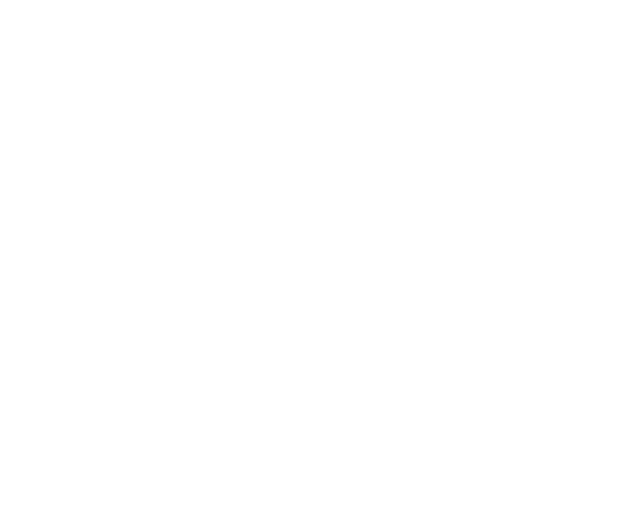
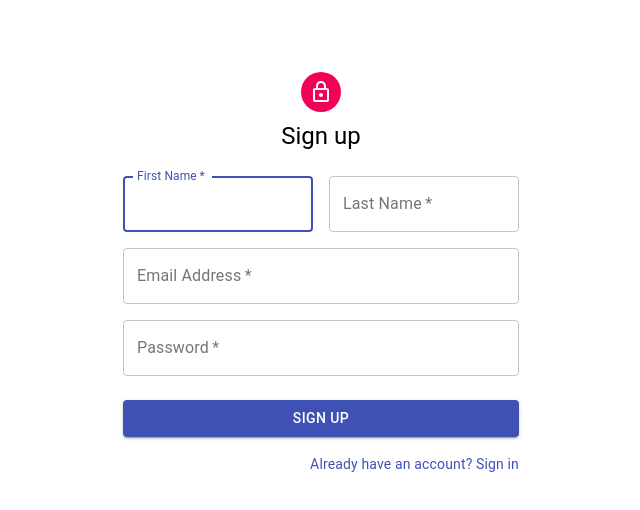
Before and after one commit to mustafa94hammouz/react-chat, a React (Create React App) app: page / in a window 1280 px wide. Shown: the top 510 px of the page, without its empty margins (319-959 px from the left). Built offline with nearby package versions, Linux system fonts and the light colour scheme.

Commit message:
Material ui installation and Registration form

```diff
--- a/package.json
+++ b/package.json
@@ -4,6 +4,8 @@
   "private": true,
   "dependencies": {
     "@material-ui/core": "^4.5.0",
+    "@material-ui/icons": "^4.4.3",
+    "@material-ui/styles": "^4.5.0",
     "react": "^16.10.2",
     "react-dom": "^16.10.2",
     "react-scripts": "1.1.4"
--- a/src/App.js
+++ b/src/App.js
@@ -1,7 +1,13 @@
 import React from "react";
 
+import { Registration } from "./components/Registration";
+
 function App() {
-  return <div></div>;
+  return (
+    <div>
+      <Registration />
+    </div>
+  );
 }
 
 export default App;
--- /dev/null
+++ b/src/components/Registration.js
@@ -0,0 +1,121 @@
+import React from "react";
+import Avatar from "@material-ui/core/Avatar";
+import Button from "@material-ui/core/Button";
+import TextField from "@material-ui/core/TextField";
+import FormControlLabel from "@material-ui/core/FormControlLabel";
+import Checkbox from "@material-ui/core/Checkbox";
+import Link from "@material-ui/core/Link";
+import Grid from "@material-ui/core/Grid";
+import Box from "@material-ui/core/Box";
+import LockOutlinedIcon from "@material-ui/icons/LockOutlined";
+import Typography from "@material-ui/core/Typography";
+import { makeStyles } from "@material-ui/core/styles";
+import Container from "@material-ui/core/Container";
+
+const useStyles = makeStyles(theme => ({
+  "@global": {
+    body: {
+      backgroundColor: theme.palette.common.white
+    }
+  },
+  paper: {
+    marginTop: theme.spacing(8),
+    display: "flex",
+    flexDirection: "column",
+    alignItems: "center"
+  },
+  avatar: {
+    margin: theme.spacing(1),
+    backgroundColor: theme.palette.secondary.main
+  },
+  form: {
+    width: "100%", // Fix IE 11 issue.
+    marginTop: theme.spacing(3)
+  },
+  submit: {
+    margin: theme.spacing(3, 0, 2)
+  }
+}));
+
+export function Registration() {
+  const classes = useStyles();
+
+  return (
+    <Container component='main' maxWidth='xs'>
+      <div className={classes.paper}>
+        <Avatar className={classes.avatar}>
+          <LockOutlinedIcon />
+        </Avatar>
+        <Typography component='h1' variant='h5'>
+          Sign up
+        </Typography>
+        <form className={classes.form} noValidate>
+          <Grid container spacing={2}>
+            <Grid item xs={12} sm={6}>
+              <TextField
+                autoComplete='fname'
+                name='firstName'
+                variant='outlined'
+                required
+                fullWidth
+                id='firstName'
+                label='First Name'
+                autoFocus
+              />
+            </Grid>
+            <Grid item xs={12} sm={6}>
+              <TextField
+                variant='outlined'
+                required
+                fullWidth
+                id='lastName'
+                label='Last Name'
+                name='lastName'
+                autoComplete='lname'
+              />
+            </Grid>
+            <Grid item xs={12}>
+              <TextField
+                variant='outlined'
+                required
+                fullWidth
+                id='email'
+                label='Email Address'
+                name='email'
+                autoComplete='email'
+              />
+            </Grid>
+            <Grid item xs={12}>
+              <TextField
+                variant='outlined'
+                required
+                fullWidth
+                name='password'
+                label='Password'
+                type='password'
+                id='password'
+                autoComplete='current-password'
+              />
+            </Grid>
+          </Grid>
+          <Button
+            type='submit'
+            fullWidth
+            variant='contained'
+            color='primary'
+            className={classes.submit}
+          >
+            Sign Up
+          </Button>
+          <Grid container justify='flex-end'>
+            <Grid item>
+              <Link href='#' variant='body2'>
+                Already have an account? Sign in
+              </Link>
+            </Grid>
+          </Grid>
+        </form>
+      </div>
+    </Container>
+  );
+}
```
Also changed, not shown: 1 other file (tests, documents, lock files or other folders).
